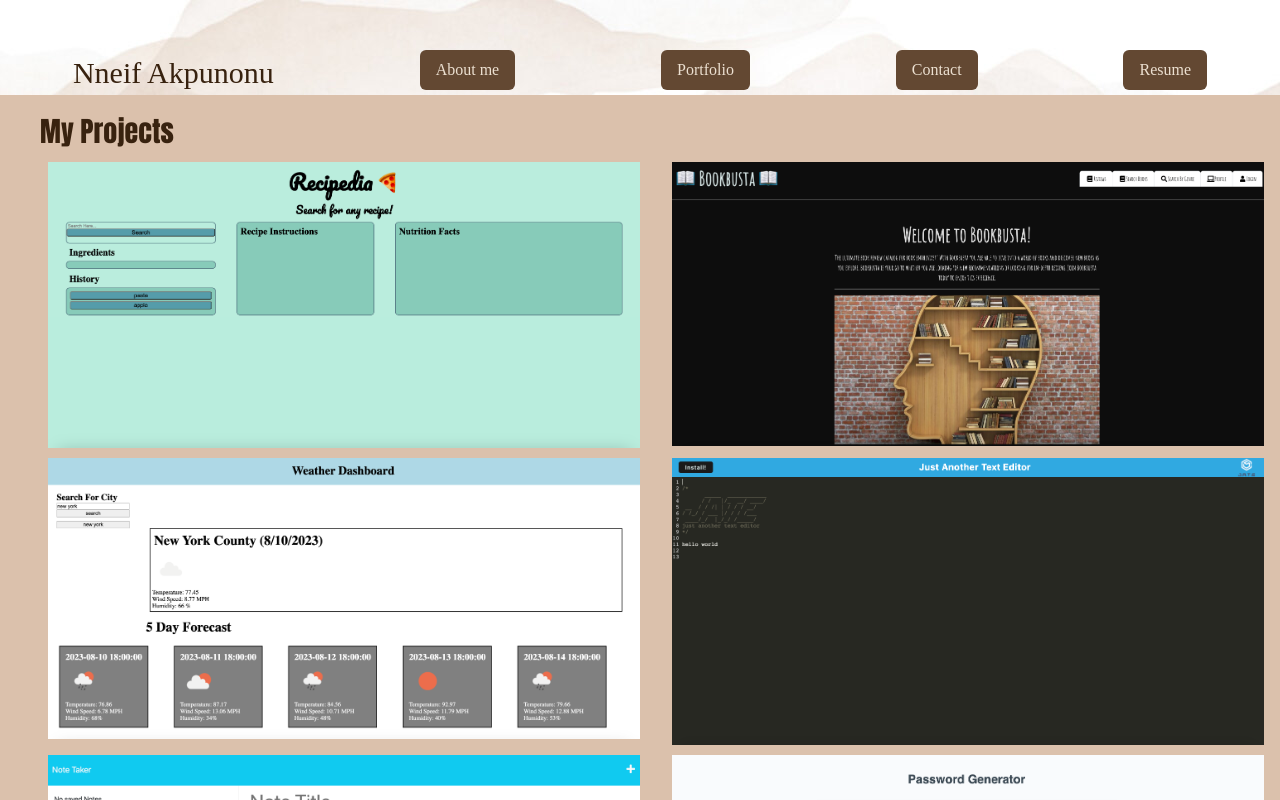
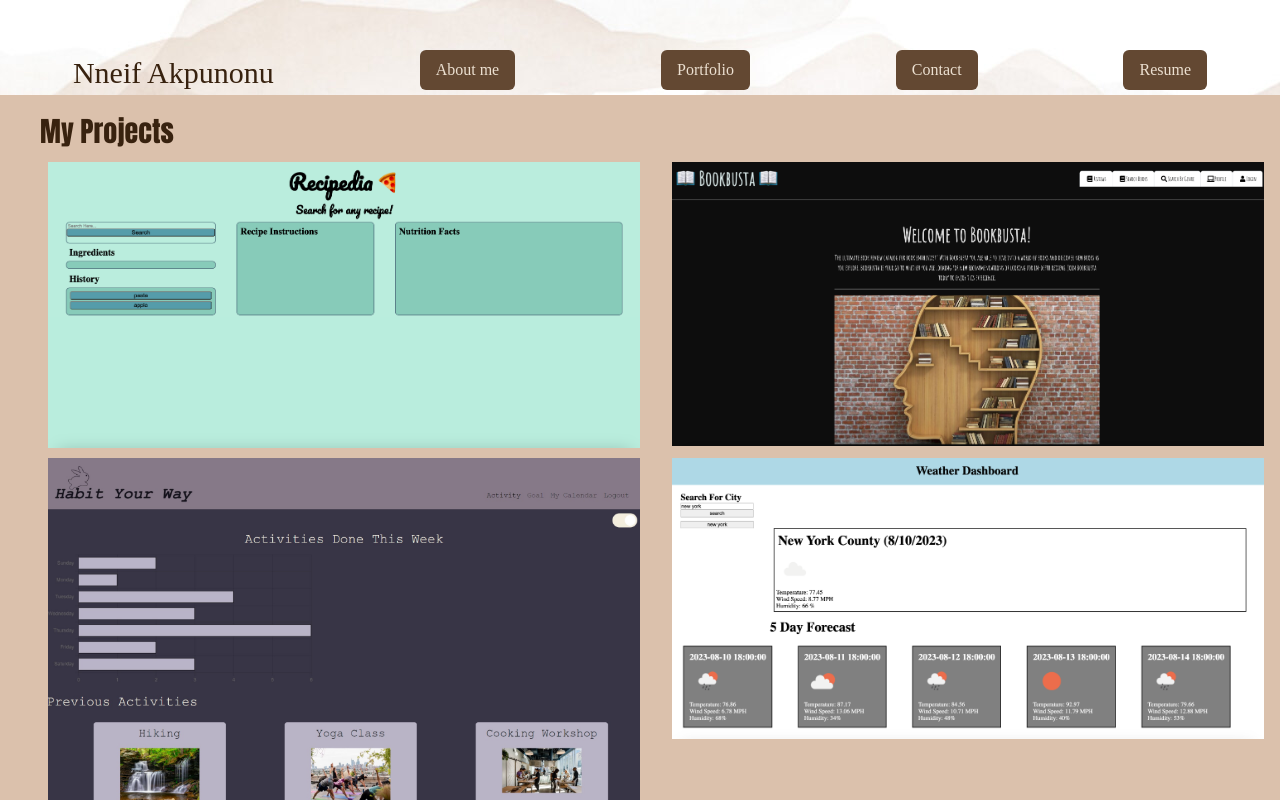
Before and after one commit to Nneifem/react-portfolio, a React (Vite) app: page /project in a window 1280 px wide. Shown: the top 800 px of the page. Built offline with nearby package versions, Linux system fonts and the light colour scheme.

Commit message:
added new project

```diff
--- a/src/pages/Project.jsx
+++ b/src/pages/Project.jsx
@@ -5,6 +5,7 @@ import textEditorImage from '../assets/text.png'
 import noteTakerImage from '../assets/note.png'
 import passwordGeneratorImage from '../assets/password.png'
 import githubLogo from '../assets/github.svg.png'
+import habitYourWayImage from '../assets/habityourway.png'
 import './style/Project.css'
 
 export default function Project(){
@@ -22,6 +23,13 @@ export default function Project(){
             websiteLink: "https://bookbusta-950538aa625f.herokuapp.com/",
             description: 'create an account, find books, and leave reviews',
             image: bookbustaImage,
+        },
+        {
+            name: "Habit Your Way",
+            githubLink: "https://github.com/slmov215/habit-your-way",
+            websiteLink: "https://habit-your-way-habit-tracker-8b86617a280e.herokuapp.com/",
+            description: 'keep track of your daily activities',
+            image: habitYourWayImage,
         },
         {
             name: "Weather Dashboard",
```
Also changed, not shown: src/assets/habityourway.png (added).
